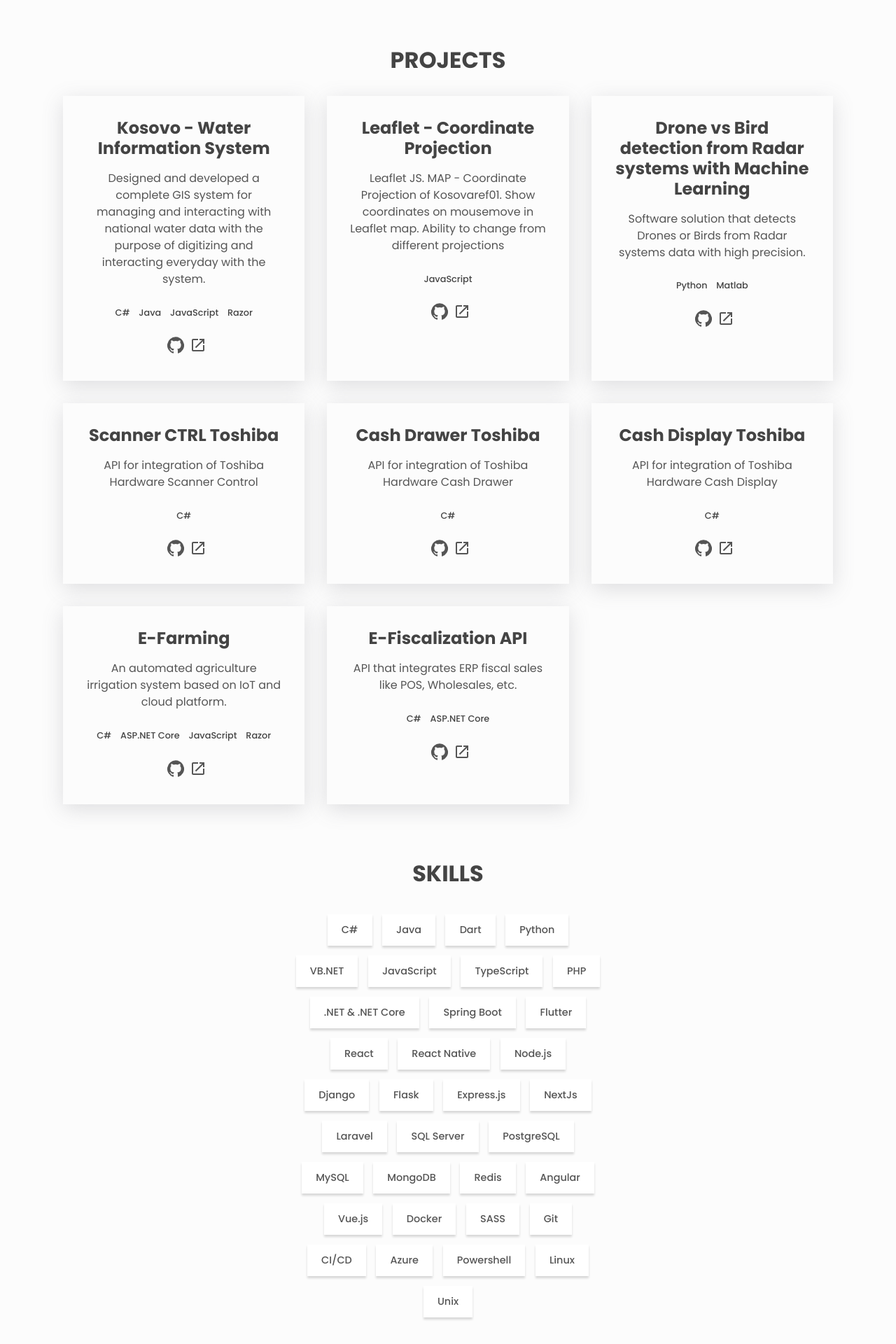
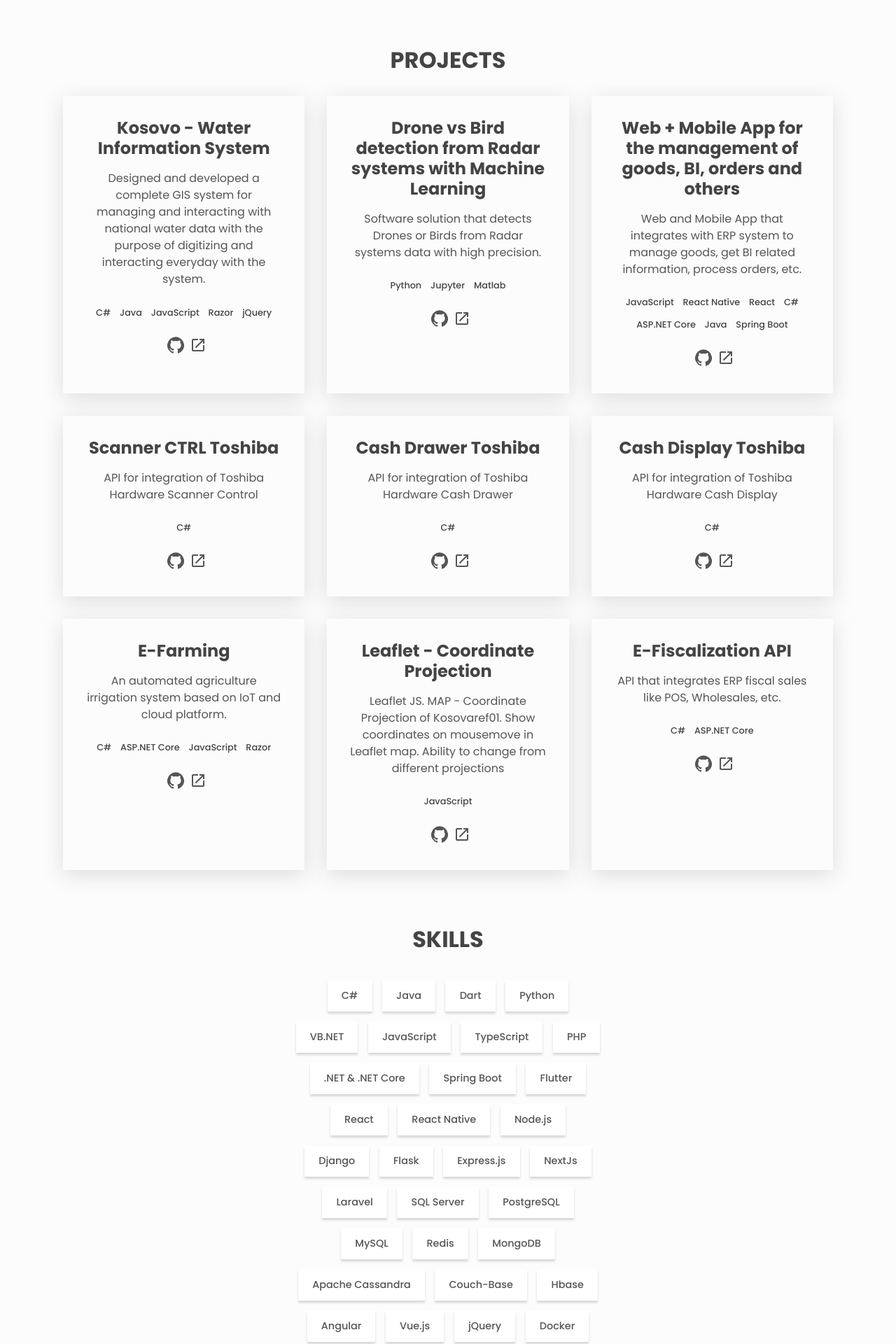
Before and after one commit to edihasaj/portfolio, a React (Create React App) app: page / in a window 1280 px wide. Shown: the part 540-2460 px from the top of the page at 70% size. Built offline with nearby package versions, Linux system fonts and the light colour scheme.

Commit message:
added project, files, functionality, features

```diff
--- /dev/null
+++ b/public/google81b831d7cad5f241.html
@@ -0,0 +1 @@
+google-site-verification: google81b831d7cad5f241.html
--- a/src/portfolio.js
+++ b/src/portfolio.js
@@ -29,26 +29,25 @@ const projects = [
       'managing and interacting with national water data with the\n' +
       'purpose of digitizing and interacting everyday with the \n' +
       'system.',
-    stack: ['C#', 'Java', 'JavaScript', 'Razor'],
+    stack: ['C#', 'Java', 'JavaScript', 'Razor', 'jQuery'],
     sourceCode: 'https://siu.rks-gov.net',
     livePreview: 'https://siu.rks-gov.net',
-  },
-  {
-    name: 'Leaflet - Coordinate Projection',
-    description:
-      'Leaflet JS. MAP - Coordinate Projection of Kosovaref01. Show coordinates on mousemove in Leaflet map. ' +
-      'Ability to change from different projections',
-    stack: ['JavaScript'],
-    sourceCode: 'https://github.com/edihasaj/leafletCoordProjection',
-    livePreview: 'http://edihasaj.github.io/leaflet-coord-projection/',
   },
   {
     name: 'Drone vs Bird detection from Radar systems with Machine Learning',
     description:
       'Software solution that detects Drones or Birds from Radar systems data with high precision.',
-    stack: ['Python', 'Matlab'],
+    stack: ['Python', 'Jupyter', 'Matlab'],
     sourceCode: '#projects',
     livePreview: '#projects',
+  },
+  {
+    name: 'Web + Mobile App for the management of goods, BI, orders and others',
+    description:
+      'Web and Mobile App that integrates with ERP system to manage goods, get BI related information, process orders, etc.',
+    stack: ['JavaScript','React Native','React', 'C#', 'ASP.NET Core', 'Java', 'Spring Boot'],
+    sourceCode: '#projects',
+    livePreview: 'https://play.google.com/store/apps/details?id=com.kubitpda',
   },
   {
     name: 'Scanner CTRL Toshiba',
@@ -83,6 +82,15 @@ const projects = [
     livePreview: '#projects',
   },
   {
+    name: 'Leaflet - Coordinate Projection',
+    description:
+      'Leaflet JS. MAP - Coordinate Projection of Kosovaref01. Show coordinates on mousemove in Leaflet map. ' +
+      'Ability to change from different projections',
+    stack: ['JavaScript'],
+    sourceCode: 'https://github.com/edihasaj/leafletCoordProjection',
+    livePreview: 'http://edihasaj.github.io/leaflet-coord-projection/',
+  },
+  {
     name: 'E-Fiscalization API',
     description:
       'API that integrates ERP fiscal sales like POS, Wholesales, etc.',
@@ -115,10 +123,14 @@ const skills = [
   'SQL Server',
   'PostgreSQL',
   'MySQL',
+  'Redis',
   'MongoDB',
-  'Redis',
+  'Apache Cassandra',
+  'Couch-Base',
+  'Hbase',
   'Angular',
   'Vue.js',
+  'jQuery',
   'Docker',
   'SASS',
   'Git',
```
Also changed, not shown: public/meta.txt (added), 1 other file (tests, documents, lock files or other folders).
